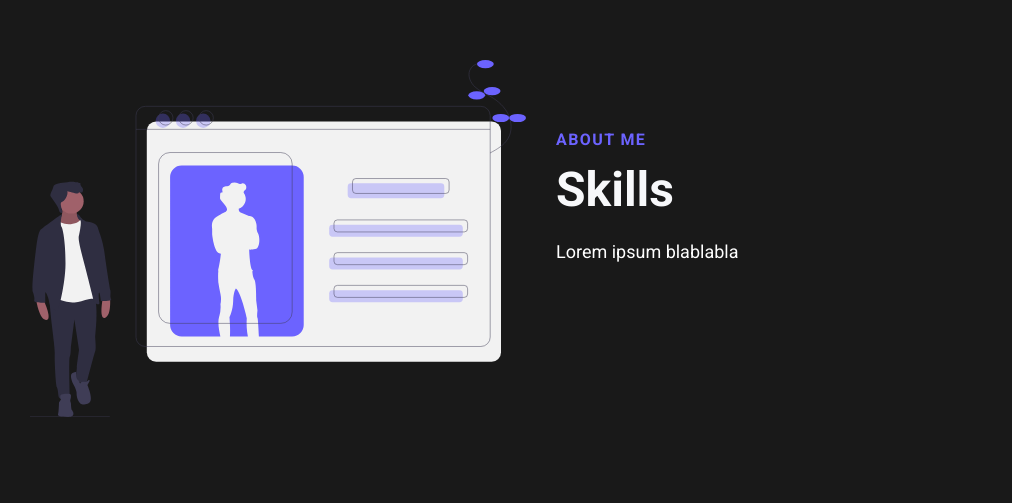
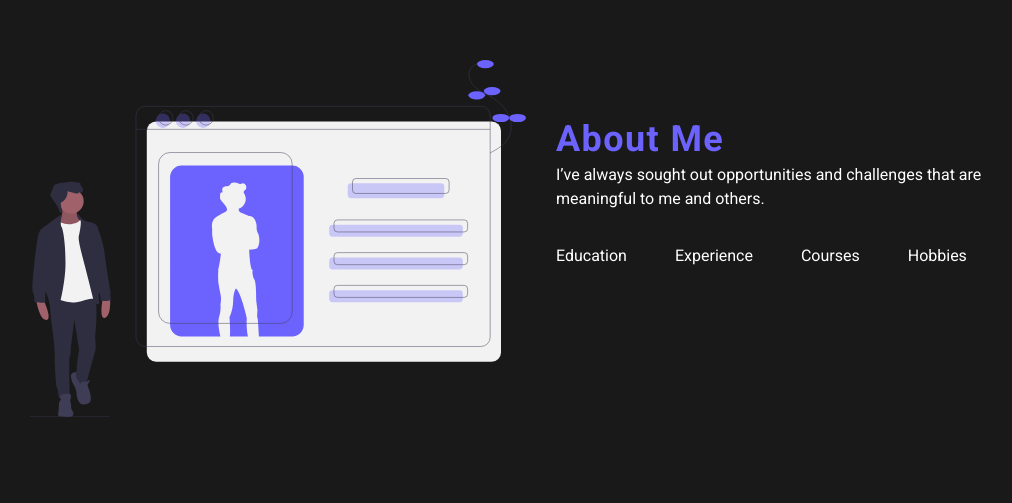
Before and after one commit to idoyudha/react-portofolio, a React (Create React App) app: page / in a window 1280 px wide. Shown: the part 1037-1540 px from the top of the page, without its empty margins (99-1111 px from the left). Built offline with nearby package versions, Linux system fonts and the light colour scheme.

Commit message:
Add about me

```diff
--- /dev/null
+++ b/src/components/AboutSection/Data.js
@@ -0,0 +1,53 @@
+export const data = {
+    id: 'about',
+    heading: 'About Me',
+    description: "I’ve always sought out opportunities and challenges that are meaningful to me and others.",
+    hobbydesc: "Apart from coding, some other activities that I love to do!",
+    hobbies: {
+        hobby1: "Travelling",
+        hobby2: "Futsal",
+        hobby3: "Hiking"
+    },
+    education: {
+        campus: "Institut Teknologi Sepuluh Nopember",
+        subject: "Material Engineering",
+        organization: "Chairman and Founder of NACE ITS Student Chapter",
+        awards: "2nd Winner of Metallurgical and Material Competition 2017, held by University of Indonesia",
+        conference: "Presenter of International Corrosion Prevention Symposium for Research Scholars 2017, Kuala Lumpur, Malaysia",
+        scholarship: "Djarum Scholarship Awardee 2016"
+    },
+    courses: {
+        ed1: {
+            org: "Harvard University",
+            subject: "Computer Science for Web Programming Professional"
+        },
+        ed2: {
+            org: "University of California, Davis",
+            subject: "Data Wrangling, Analysis and AB Testing with SQL"
+        },
+        ed3: {
+            org: "Google",
+            subject: "GCP Big Data and Machine Learning Fundamentals"
+        },
+        ed4: {
+            org: "IBM",
+            subject: "Python for Data Science and AI"
+        },
+        ed5: {
+            org: "Stanford University",
+            subject: "Machine Learning"
+        }
+    },
+    experience: {
+        ex1: {
+            company: "Crown Beverage Cans Indonesia",
+            position: "Management Trainee",
+            year: "2018 - 2020"
+        },
+        ex2: {
+            company: "Medco EP Indonesia",
+            position: "Management Trainee",
+            year: "2017"
+        }
+    }
+}
--- /dev/null
+++ b/src/components/AboutSection/aboutElements.js
@@ -0,0 +1,105 @@
+import styled from 'styled-components'
+
+
+export const AboutContainer = styled.div`
+    background: '#191919';
+    color: #fff;
+
+    @media screen and (max-width: 768px) {
+        padding: 100px 0;
+    }
+`
+
+export const AboutWrapper = styled.div`
+    display: grid;
+    z-index: 1;
+    height: 860px;
+    width: 100%;
+    max-width: 1100px;
+    margin-right: auto;
+    margin-left: auto;
+    padding: 0 24px;
+    justify-content: center;
+`
+
+export const AboutRow = styled.div`
+    display: grid;
+    grid-auto-columns: minmax(auto, 1fr);
+    align-items: center;
+    grid-template-areas: 'col1 col2';
+
+    @media screen and (max-width: 768px) {
+        grid-template-areas: 'col1' 'col2';
+    }
+`
+export const Column1 = styled.div`
+    margin-bottom: 15px;
+    padding: 0 15px;
+    grid-area: col1;
+`
+
+export const Column2 = styled.div`
+    margin-bottom: 15px;
+    padding: 0 15px;
+    grid-area: col2;
+`
+
+export const ImgWrap = styled.div`
+    max-width: 600px;
+    height: 100%;
+`
+
+export const Img = styled.img`
+    width: 100%;
+    margin: 0 0 10px 0;
+    padding-right: 0;
+`
+export const TextWrapper = styled.div`
+    max-width: 600px;
+    padding-top: 0;
+    padding-bottom: 60px;
+`
+
+export const Heading = styled.h1`
+    color: #6C63FF;
+    font-size: 36px;
+    line-height: 16px;
+    font-weight: 700;
+    letter-spacing: 1.4px;
+    margin-bottom: 16px;
+`
+
+export const Description = styled.p`
+    max-width: 440px;
+    margin-bottom: 35px;
+    font-size: 16px;
+    line-height: 24px;
+    color: #fff;
+`
+export const List = styled.div`
+    max-width: 440px;
+    margin-bottom: 35px;
+    font-size: 16px;
+    line-height: 24px;
+    color: #fff;
+`
+
+export const Navigation = styled.ul`
+    display: flex;
+    list-style: none;
+`
+
+export const Navitem = styled.li`
+    color: #fff;
+    display: flex;
+    text-align: left;
+    text-decoration: none;
+    padding: 0 3rem 0 0;
+    height: 100%;
+    cursor: pointer;
+
+    &.active {
+        border-bottom: 4px solid #6C63FF;
+        color: #6C63FF;
+    }
+`;
--- /dev/null
+++ b/src/components/AboutSection/index.js
@@ -0,0 +1,51 @@
+import React from 'react'
+import img from '../../images/about.svg'
+import {
+    AboutContainer,
+    AboutWrapper,
+    AboutRow,
+    Column1,
+    Column2,
+    ImgWrap,
+    Img,
+    TextWrapper,
+    Heading,
+    Description,
+    Navigation,
+    Navitem,
+    List
+} from './aboutElements'
+
+const AboutSection = ({...data}) => {
+    console.log(data)
+    return (
+        <>
+            <AboutContainer style={{background: '#191919'}} id={data.id}>
+                <AboutWrapper>
+                    <AboutRow>
+                        <Column1>
+                            <ImgWrap>
+                                <Img src={img} alt={'...'}/>
+                            </ImgWrap>
+                        </Column1>
+                        <Column2>
+                            <TextWrapper>
+                                <Heading>{data.heading}</Heading>
+                                <Description>{data.description}</Description>
+                                <Navigation>
+                                    <Navitem>Education</Navitem>
+                                    <Navitem>Experience</Navitem>
+                                    <Navitem>Courses</Navitem>
+                                    <Navitem>Hobbies</Navitem>
+                                </Navigation>
+                                <List></List>
+                            </TextWrapper>
+                        </Column2>
+                    </AboutRow>
+                </AboutWrapper>
+            </AboutContainer>
+        </>
+    )
+}
+
+export default AboutSection
--- a/src/components/Navbar/NavbarElements.js
+++ b/src/components/Navbar/NavbarElements.js
@@ -59,7 +59,7 @@ export const NavMenu = styled.ul`
     align-items: center;
     list-style: none;
     text-align: center;
-    margin-right: --22px;
+    margin-right: -22px;
 
     @media screen and (max-width: 768px) {
         display: none;
--- a/src/components/Navbar/index.js
+++ b/src/components/Navbar/index.js
@@ -40,7 +40,7 @@ const Navbar = ({ toggle }) => {
                                 to="about"
                                 activeClass="active"
                                 spy="true"
-                                // exact='true'
+
                                 smooth={true}
                                 duration={500}
                                 offset={-80}>
--- a/src/components/Projects/ProjectElements.js
+++ b/src/components/Projects/ProjectElements.js
@@ -14,7 +14,7 @@ export const ProjectsContainer = styled.div`
     }
 
     @media screen and (max-width: 480px) {
-        height: 1300px;
+        height: 1600px;
     }
 `;
 
--- a/src/pages/index.js
+++ b/src/pages/index.js
@@ -6,6 +6,8 @@ import { homeObjOne, homeObjThree } from '../components/InfoSection/Data'
 import Navbar from '../components/Navbar'
 import Projects from '../components/Projects'
 import Sidebar from '../components/Sidebar'
+import { data } from '../components/AboutSection/Data'
+import AboutSection from '../components/AboutSection'
 
 const Home = () => {
     const [isOpen, setIsOpen] = useState(false)
@@ -20,7 +22,8 @@ const Home = () => {
                 <Sidebar isOpen={isOpen} toggle={toggle}/>
                 <Navbar toggle={toggle}/>
                 <HeroSection/>
-                <InfoSection {...homeObjOne}/>
+                <AboutSection {...data}/>
+                {/* <InfoSection {...homeObjOne}/> */}
                 {/* <InfoSection {...homeObjTwo}/> */}
                 <Projects/>
                 <InfoSection {...homeObjThree}/>
```
